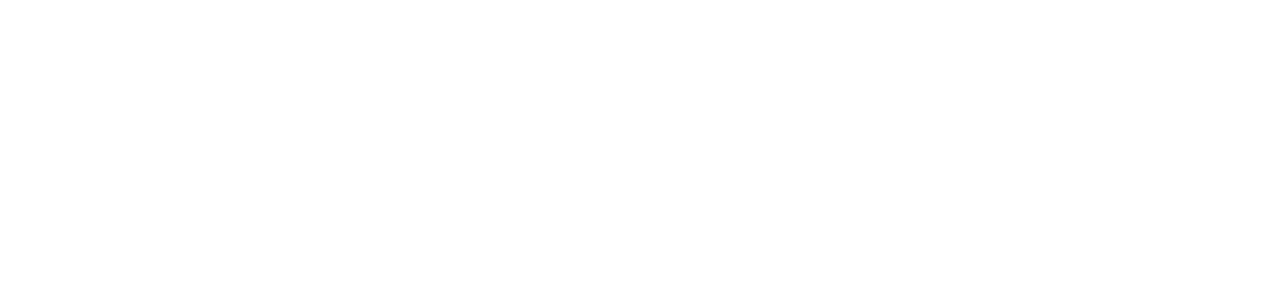
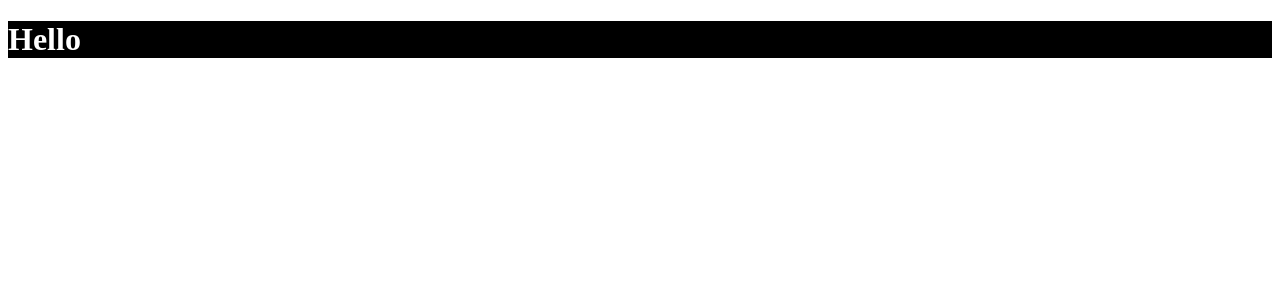
Before and after one commit to minandseok/react-master-class, a React (Create React App) app: page / in a window 1280 px wide. Shown: the top 300 px of the page. Built offline with nearby package versions, Linux system fonts and the light colour scheme.

Commit message:
finished 3

```diff
--- a/package.json
+++ b/package.json
@@ -13,6 +13,7 @@
     "react": "^18.3.1",
     "react-dom": "^18.3.1",
     "react-scripts": "5.0.1",
+    "styled-components": "^6.1.13",
     "typescript": "^4.9.5",
     "web-vitals": "^2.1.4"
   },
--- a/src/App.tsx
+++ b/src/App.tsx
@@ -1,5 +1,19 @@
+import styled from "styled-components";
+
+const Container = styled.div`
+  background-color: ${(props) => props.theme.bgColor};
+`;
+
+const H1 = styled.h1`
+  color: ${(props) => props.theme.textColor};
+`;
+
 function App() {
-  return null;
+  return (
+    <Container>
+      <H1>Hello</H1>
+    </Container>
+  );
 }
 
 export default App;
--- a/src/index.tsx
+++ b/src/index.tsx
@@ -1,12 +1,16 @@
 import React from "react";
 import ReactDOM from "react-dom/client";
 import App from "./App";
+import { ThemeProvider } from "styled-components";
+import { lightTheme, darkTheme } from "./theme";
 
 const root = ReactDOM.createRoot(
   document.getElementById("root") as HTMLElement
 );
 root.render(
   <React.StrictMode>
-    <App />
+    <ThemeProvider theme={darkTheme}>
+      <App />
+    </ThemeProvider>
   </React.StrictMode>
 );
--- /dev/null
+++ b/src/theme.ts
@@ -0,0 +1,13 @@
+import { DefaultTheme } from "styled-components";
+
+export const lightTheme: DefaultTheme = {
+  bgColor: "white",
+  textColor: "black",
+  btnColor: "tomato",
+};
+
+export const darkTheme: DefaultTheme = {
+  bgColor: "black",
+  textColor: "white",
+  btnColor: "teal",
+};
```
Also changed, not shown: src/styled.d.ts (added, +11 -0 lines), 1 other file (tests, documents, lock files or other folders).
